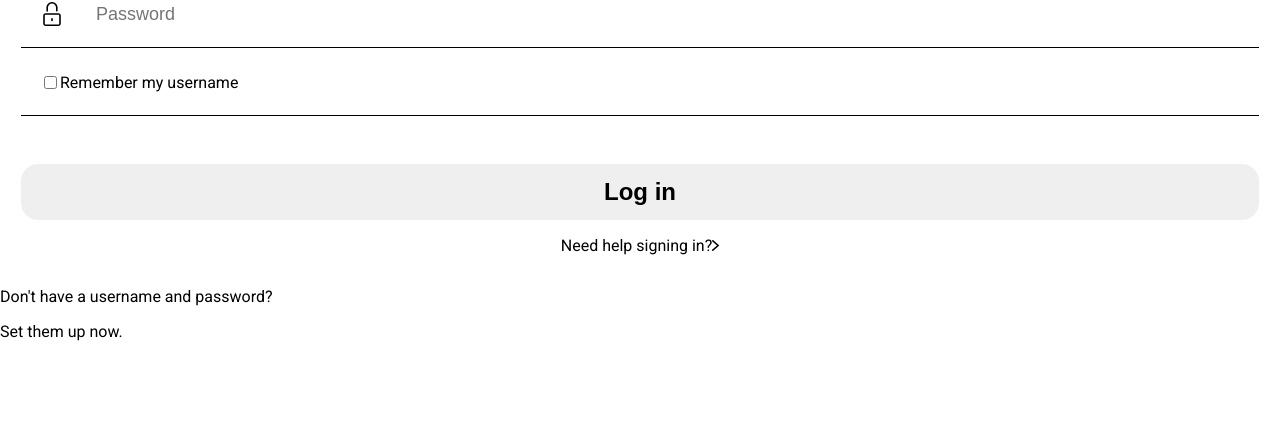
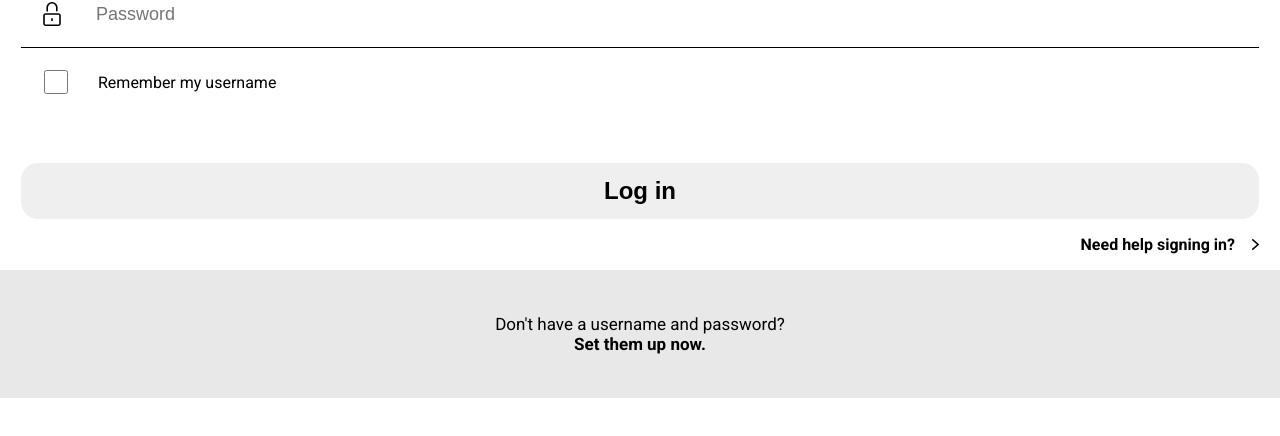
Before and after one commit to charleslu0529/brainstation-team-5-mastercard-hackathon, a React (Create React App) app in the folder client/: page / in a window 1280 px wide. Shown: the part 270-706 px from the top of the page. Built offline with nearby package versions, Linux system fonts and the light colour scheme.

Commit message:
login componenet completed awaiting further styling
Signed-off-by: Joshua Sepulveda <sepulveda.62@gmail.com>

```diff
--- a/client/src/components/LogIn/Login.scss
+++ b/client/src/components/LogIn/Login.scss
@@ -3,6 +3,7 @@
   align-items: center;
   flex-direction: column;
   padding: 0 21px;
+  background-color: white;
 }
 .brand__logo {
   margin-bottom: 70px;
@@ -27,9 +28,16 @@
 .form__container:nth-child(3) {
   height: 24px;
   margin-bottom: 48px;
+  border-bottom: none;
 }
 .chevron__container {
   display: flex;
+}
+.form__checkbox {
+  height: 24px;
+  width: 24px;
+  border-radius: 6px;
+  margin-right: 30px;
 }
 .login__button {
   width: 100%;
@@ -39,3 +47,31 @@
   font-weight: 700;
   border: none;
 }
+.chevron__container {
+  display: flex;
+  justify-content: flex-end;
+  width: 100%;
+  .chevron__image {
+    margin-left: 17px;
+  }
+  .chevron__text {
+    font-weight: 700;
+  }
+}
+.lower__container {
+  display: flex;
+  flex-direction: column;
+  align-items: center;
+  padding: 44px 40px;
+  background-color: #e8e8e8;
+  p {
+    margin: 0;
+    font-size: 17px;
+  }
+  .lower__text--bold {
+    font-weight: 700;
+  }
+}
+.login {
+  background-color: #e8e8e8;
+}
```
